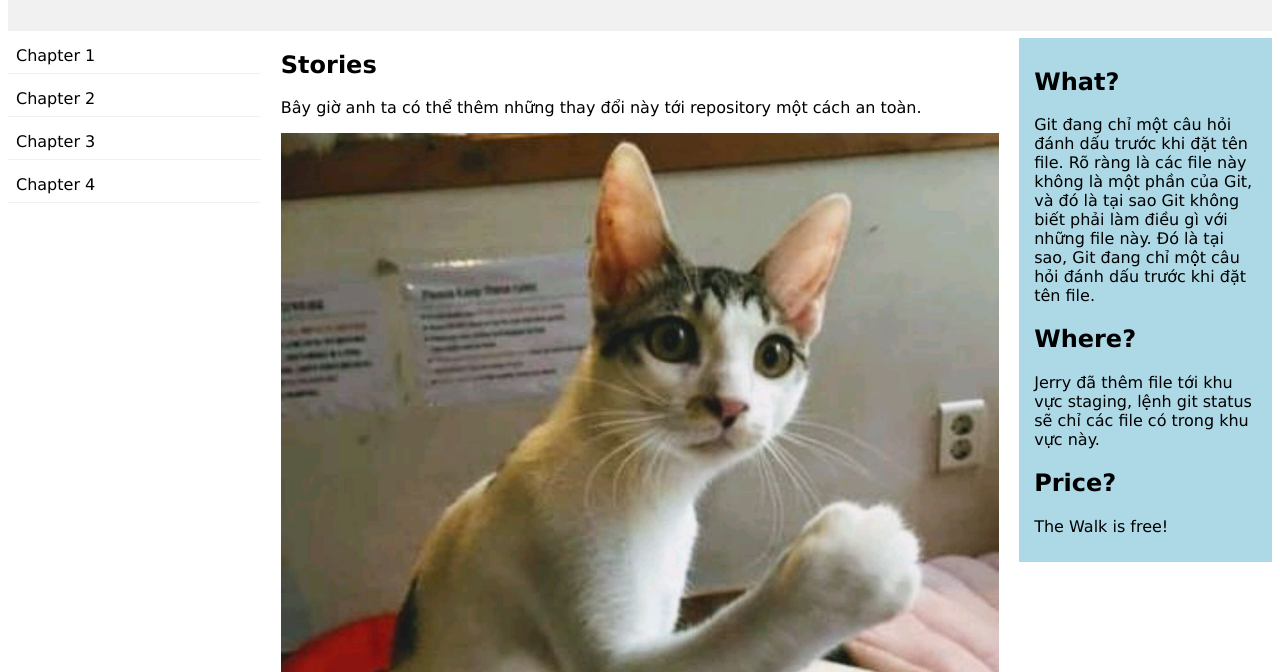
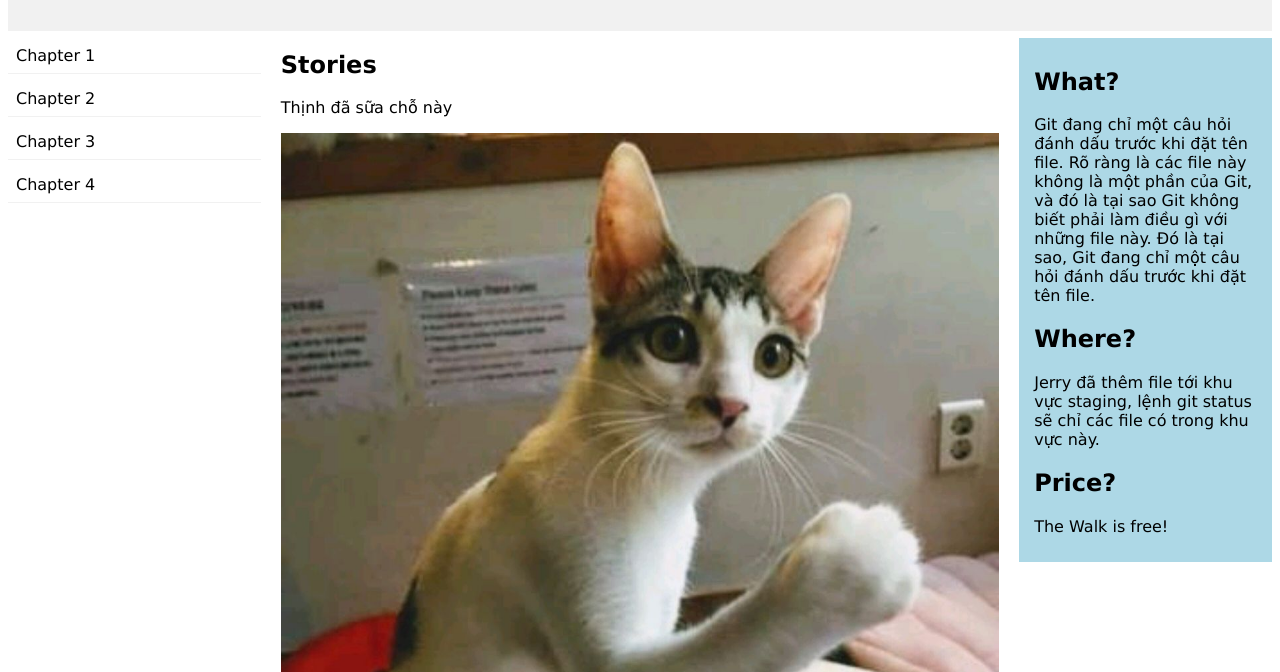
Before and after one commit to thinhhoduc/intern_horus, a plain HTML site: page home.html in a window 1280 px wide. Shown: the part 128-800 px from the top of the page. Drawn offline with Linux system fonts and the light colour scheme.

Commit message:
test_conflict lan 2

```diff
--- a/home.html
+++ b/home.html
@@ -22,7 +22,7 @@
 
   <div class="main">
     <h2>Stories</h2>
-    <p>Bây giờ anh ta có thể thêm những thay đổi này tới repository một cách an toàn.</p>
+    <p> Thịnh đã sữa chỗ này</p>
     <img src="000bo-lai-dam-cho-cai-gio.jpg" style="width:100%">
   </div>
 
```
